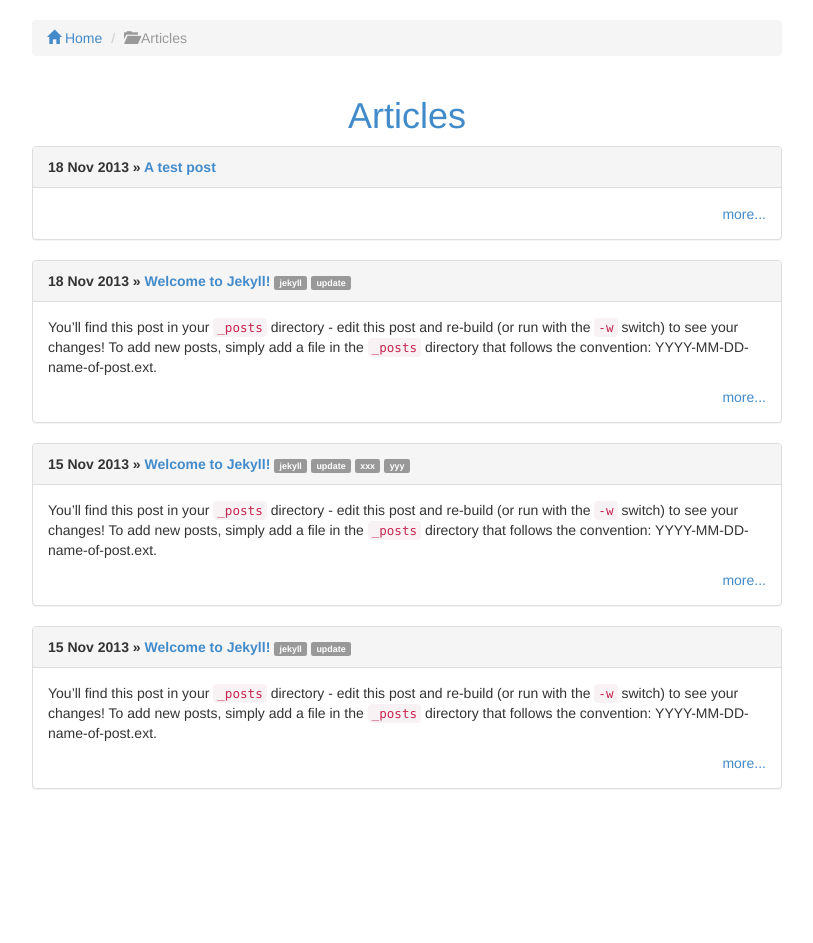
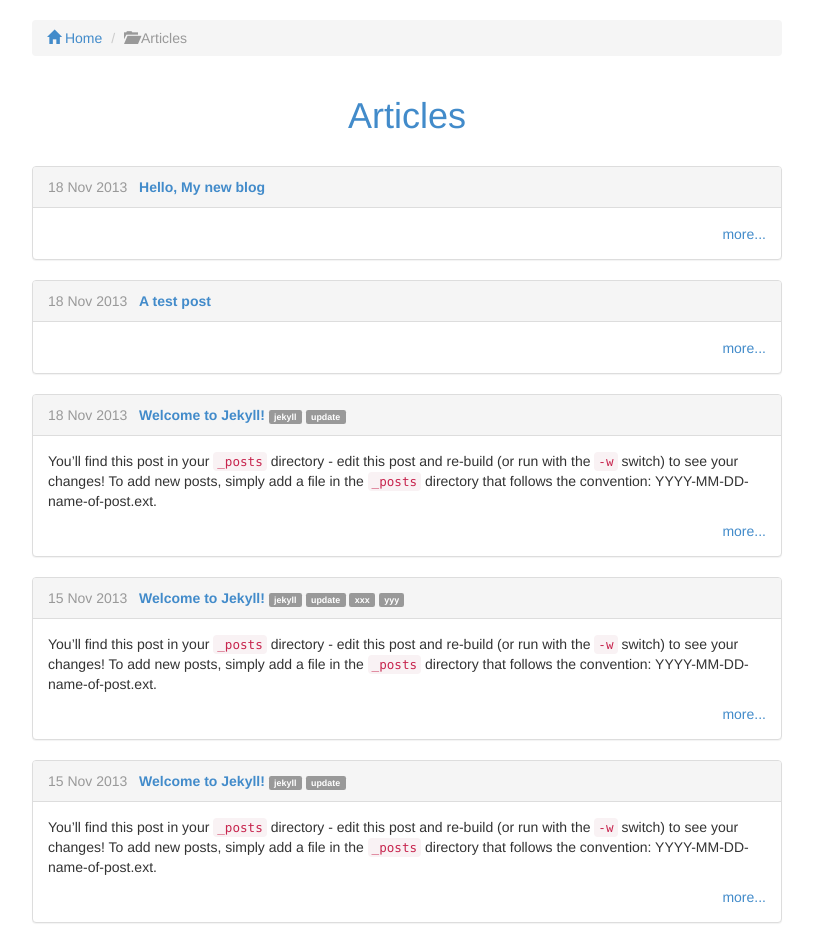
Before and after one commit to fftfyjj/blog, a Jekyll site: the page built from blog/index.html, in a window 1280 px wide. Shown: the whole page, without its empty margins (233-1046 px from the left). Built offline with Jekyll 4.4.1, drawn with Linux system fonts in a browser that asks for light colours; Markdown is read by kramdown in place of the engine named in the settings; the list of posts is cut into pages by our own code; before the commit the page ends 900 px from its top, so only the background shows below that.

Commit message:
---Build site at 2013-11-18 07:04:54 UTC

```diff
--- /dev/null
+++ b/_includes/pagination.rb
@@ -0,0 +1,28 @@
+
+  {% if paginator.total_pages > 1 %}
+  <div class="row">
+    <div class="col-md-8 col-sm-8 col-xs-12 col-md-offset-2 col-sm-offset-2 text-left">
+    	<ul class="pagination">
+        {% if paginator.previous_page %}
+  		<li><a href="{{ paginator.previous_page_path | prepend: site.baseurl | replace: '//', '/' }}">&laquo;</a></li>
+        {% else %}
+        <li class="disabled"><a href="#">&laquo;</a></li>
+        {% endif %}
+        {% for page in (1..paginator.total_pages) %}
+        {% if page == paginator.page %}
+        <li class="active"><a href="">{{ page }} <span class="sr-only">(current)</span></a></li>
+        {% elsif page == 1 %}
+        <li><a href="{{ '/blog/index.html' | prepend: site.baseurl | replace: '//', '/' }}">{{ page }}</a></li>
+        {% else %}
+        <li><a href="{{ site.paginate_path | prepend: site.baseurl | replace: '//', '/' | replace: ':num', page }}">{{ page }}</a></li>
+        {% endif %}
+        {% endfor %}
+        {% if paginator.next_page %}
+        <li><a href="{{ paginator.next_page_path | prepend: site.baseurl | replace: '//', '/' }}">&raquo;</a></li>
+        {% else %}
+        <li class="disabled"><a href="#">&raquo;</a></li>
+        {% endif %}
+    	</ul>
+    </div>
+  </div>
+	{% endif %}
--- a/_layouts/article.html
+++ b/_layouts/article.html
@@ -19,43 +19,11 @@
       <h1 class="text-center"><a href="{{ site.baseurl }}/{{page.kind}}">{{page.title}}</a></h1>
     </div>
   </div>
+  <br/>
   <div class="row">
-<!--    <div class="col-md-2 col-sm-2 hidden-xs text-right">
-      <ul class="nav nav-pills nav-stacked">
-        <li class="active"><a href="#">Blogs</a></li>
-        <li><a href="#">Profile</a></li>
-        <li><a href="#">Messages</a></li>
-      </ul>
-    </div>-->
     <div class="col-md-8 col-sm-8 col-xs-12 col-md-offset-2 col-sm-offset-2 text-left"> {{ content }} </div>
   </div>
 
-  {% if paginator.total_pages > 1 %}
-  <div class="row">
-    <div class="col-md-8 col-sm-8 col-xs-12 col-md-offset-2 col-sm-offset-2 text-left">
-    	<ul class="pagination">
-        {% if paginator.previous_page %}
-  		<li><a href="{{ paginator.previous_page_path | prepend: site.baseurl | replace: '//', '/' }}">&laquo;</a></li>
-        {% else %}
-        <li class="disabled"><a href="#">&laquo;</a></li>
-        {% endif %}
-        {% for page in (1..paginator.total_pages) %}
-        {% if page == paginator.page %}
-        <li class="active"><a href="">{{ page }} <span class="sr-only">(current)</span></a></li>
-        {% elsif page == 1 %}
-        <li><a href="{{ '/blog/index.html' | prepend: site.baseurl | replace: '//', '/' }}">{{ page }}</a></li>
-        {% else %}
-        <li><a href="{{ site.paginate_path | prepend: site.baseurl | replace: '//', '/' | replace: ':num', page }}">{{ page }}</a></li>
-        {% endif %}
-        {% endfor %}
-        {% if paginator.next_page %}
-        <li><a href="{{ paginator.next_page_path | prepend: site.baseurl | replace: '//', '/' }}">&raquo;</a></li>
-        {% else %}
-        <li class="disabled"><a href="#">&raquo;</a></li>
-        {% endif %}
-    	</ul>
-    </div>
-  </div>
-	{% endif %}
+  {%include pagination.rb %}
 
 </div>
--- a/_layouts/page.html
+++ b/_layouts/page.html
@@ -17,6 +17,7 @@
     <h1 class="text-center"><a href="{{ site.baseurl }}/{{page.kind}}">{{page.title}}</a></h1>
   </div>
 </div>
+<br />
 <div class="row">
   <div class="row">
     <!--    <div class="col-md-2 col-sm-2 hidden-xs text-right">
--- a/_posts/2013-11-14-welcome-to-jekyllcopy.markdown
+++ b/_posts/2013-11-14-welcome-to-jekyllcopy.markdown
@@ -2,7 +2,7 @@
 layout: post
 title:  "Welcome to Jekyll!"
 date:   2013-11-15
-categories: jekyll update xxx  yyy
+categories: "jekyll update xxx  yyy"
 ---
 
 You'll find this post in your `_posts` directory - edit this post and re-build (or run with the `-w` switch) to see your changes!
--- /dev/null
+++ b/_posts/2013-11-18-hello-my-new-blog.md
@@ -0,0 +1,7 @@
+---
+layout: post
+title: "Hello, My new blog"
+category: ""
+tags: []
+date: 2013-11-18 14:09:58 +0800
+---
--- a/blog/index.html
+++ b/blog/index.html
@@ -6,7 +6,7 @@
 <div class="panel panel-default">
 <div class="panel-heading">
   <div class="row">
-    <div class="col-md-12"> <strong>{{ post.date | date_to_string }}</span> &raquo; <a href="{{ post.url }}">{{ post.title }}</a></strong> {% for category in post.categories %} <small><span class="label label-default">{{ category }}</span></small> {% endfor %} </div>
+    <div class="col-md-12"> <span class="text-muted">{{ post.date | date_to_string }}  </span>&nbsp; <strong><a href="{{ post.url }}">{{ post.title }}</a></strong> {% for category in post.categories %} <small><span class="label label-default">{{ category }}</span></small> {% endfor %} </div>
   </div>
 </div>
 <div class="panel-body">
```
Also changed, not shown: _layouts/post.html (+7 -4 lines), 1 other file.
